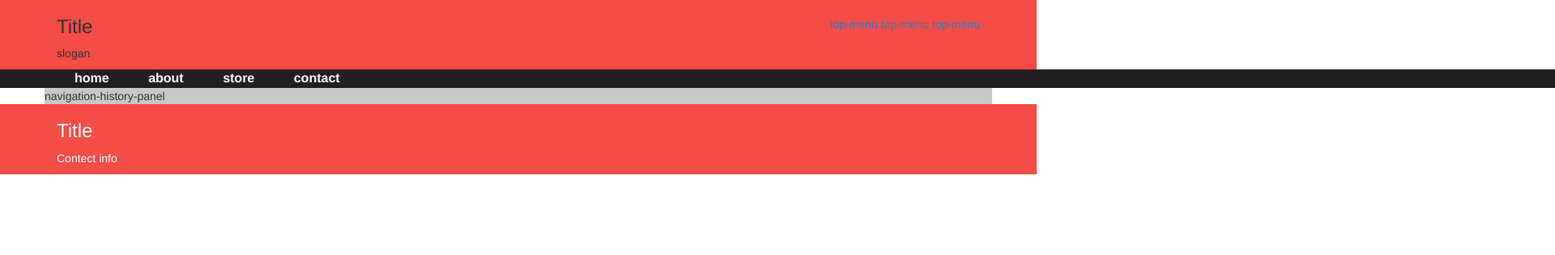
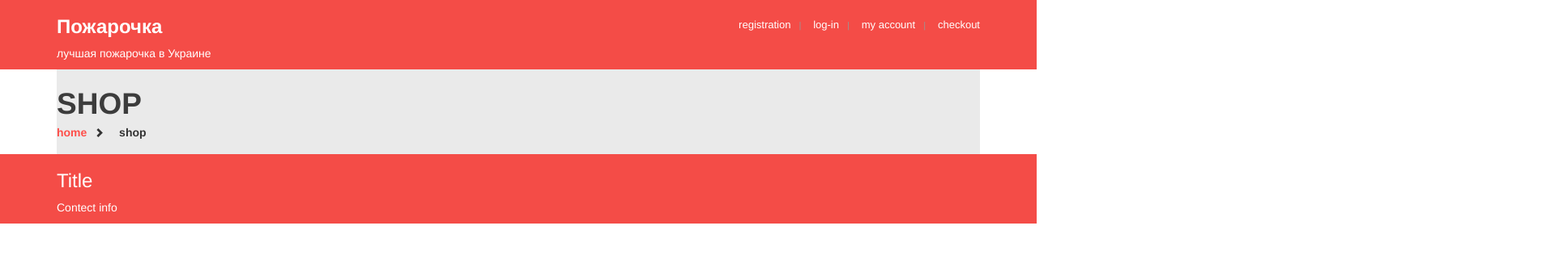
Before and after one commit to eugenebelov/Web-app-store, a website: page app/index.html in a window 1280 px wide. Shown: the top 316 px of the page at 81% size, 1920 px wide, since content can reach past the window. Drawn offline with nearby package versions, Linux system fonts and the light colour scheme; files that its build step writes are made by us from their sources.

Commit message:
add navigation bar styles; add top-nav-menu styles

```diff
--- a/app/index.html
+++ b/app/index.html
@@ -32,16 +32,17 @@
                 <div class="col-md-12">
                     <div class="row">
                         <div class="col-md-4">
-                            <h3>Title</h3>
-                            <p>slogan</p>
+                            <h3><strong>Пожарочка</strong></h3>
+                            <p>лучшая пожарочка в Украине</p>
                         </div>
                         <nav class="top-menu col-md-8">
-                            <li><a href="">top-menu</a></li>
-                            <li><a href="">top-menu</a></li>
-                            <li><a href="">top-menu</a></li>
+                            <li><a href="">registration</a></li>
+                            <li><a href="">log-in</a></li>
+                            <li><a href="">my account</a></li>
+                            <li><a href="">checkout</a></li>
                         </nav>
                     </div>
-                    <div class="header-row">
+                    <!-- <div class="header-row">
                         <nav class="nav main-menu">
                             <ul>
                                 <li><a href="#" class="main-menu-item">Home</a></li>
@@ -50,7 +51,7 @@
                                 <li><a href="#" class="main-menu-item">Contact</a></li>
                             </ul>
                         </nav>
-                    </div>
+                    </div>   -->
                 </div>
             </div>
         </div>
@@ -59,8 +60,15 @@
     <div class="content-holder clearfix">
         <div class="container">
             <div class="row">
-                <div class="history-nav">
-                    navigation-history-panel
+                <div class="col-md-12">
+                    <section class="history-nav">
+                        <h1>Shop</h1>
+                        <ul>
+                            <a href="#">home</a>
+                            <i class="glyphicon glyphicon-chevron-right btn-xs icon-angle-right"></i>
+                            shop
+                        </ul>
+                    </section>
                 </div>
             </div>
             <div class="row">
--- a/app/styles/main.css
+++ b/app/styles/main.css
@@ -1,22 +1,23 @@
-.bordershow {
-    border: solid 1px #000;
-}
+.bordershow { border: solid 1px #000; }
+header, footer { background-color: #f44c47; }
+header h3, header p { color: #FFF; }
 
-header, footer {
-    background-color: #f44c47;
-}
+h1 {
+    font-weight:bold;
+    font-size: 37px;
+    margin: 0;
+    color: #3c3c3c;
+    text-transform: uppercase; }
 
 ul {
     margin: 0;
-    padding: 0;
-}
+    padding: 0; }
 
 .header-row {
     background-color:#231f20;
-    position:relative;
-}
+    position:relative; }
 
-.header-row:before, .header-row:after {
+/*.header-row:before, .header-row:after {
     background:#231f20;
     content:"";
     display:block;
@@ -26,43 +27,74 @@ ul {
     top:0;
 }
 .header-row:before { left:-100%; }
-.header-row:after { right:-100%; }
+.header-row:after { right:-100%; }*/
 
 header .main-menu {
     color: #FFF;
     font-size: 16px;
     font-weight: bold;
-    text-transform: lowercase;
-}
-header .main-menu .main-menu-item {
+    text-transform: lowercase; }
+
+header .main-menu .main-menu-item  {
     color: #FFF;
-    padding: 6px 22px 5px;
-}
+    padding: 6px 22px 5px; }
 
-header .main-menu .main-menu-item:hover {
+header .main-menu .main-menu-item:hover  {
     background-color: #f44c47;
-    text-decoration: none;
-}
+    text-decoration: none; }
 
-.footer .container {
-    color: #FFF;
-}
-
-.content-holder .container {
-    background-color: #C8C8C8;
-}
+.footer .container { color: #FFF; }
+/*.content-holder .container { background-color: #eaeaea; }*/
 
 .shop-item {
     padding-left: 10px;
     margin-bottom: 10px;
-    background-color: #0080FF;
-}
+    background-color: #0080FF; }
 
 .top-menu {
     margin-top: 20px;
-    text-align: right;
+    text-align: right; }
+
+.top-menu li {
+    padding: 0 0 0 11px;
+    line-height: 20px; }
+
+.top-menu li:after {
+    content: "|";
+    font-size: 11px;
+    margin: 0 0 0 10px;
+    color: #9B9393; }
+
+.top-menu li:last-child:after {
+    content:" ";
+    margin: 0; }
+
+.top-menu li a:hover {
+    text-decoration: none;
+    color: #000; }
+
+.top-menu li a {
+    color: #FFF;
+    font-size: 13px; }
+
+
+.top-menu li, .main-menu li { display:inline-block; }
+
+.history-nav {
+    padding: 23px 0 17px;
+    background-color: #eaeaea;}
+
+.history-nav h1 { margin-bottom: 3px; }
+.history-nav ul { font-weight: bold; }
+.history-nav ul a {
+    color:#fe4f4a;
+    text-decoration: none;
+}
+.history-nav ul a:hover {
+    color:#000;
+    text-decoration: none;
 }
 
-.top-menu li, .main-menu li {
-    display:inline-block;
+.history-nav .icon-angle-right {
+    margin: 0 10px 0 0;
 }
```
